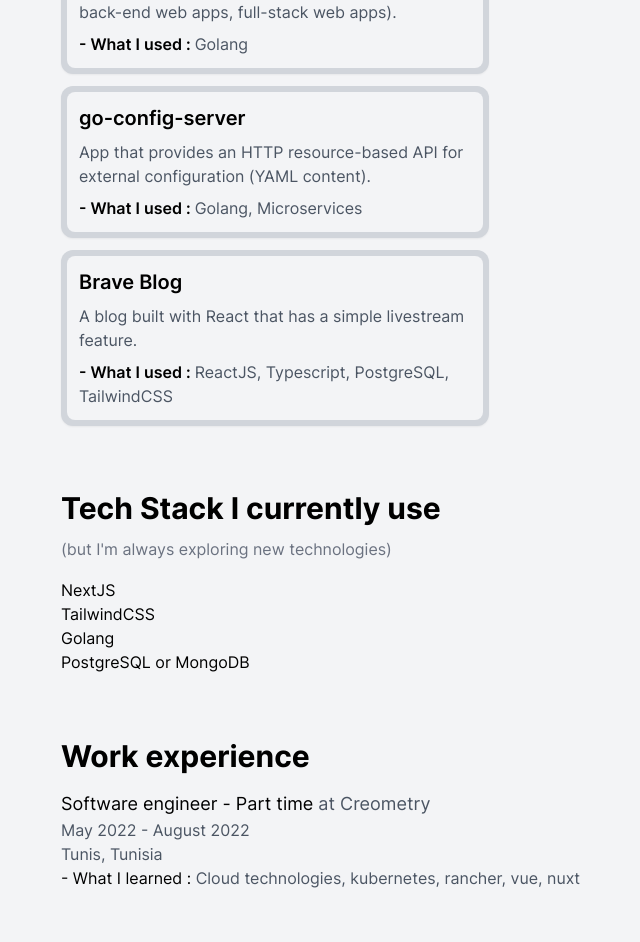
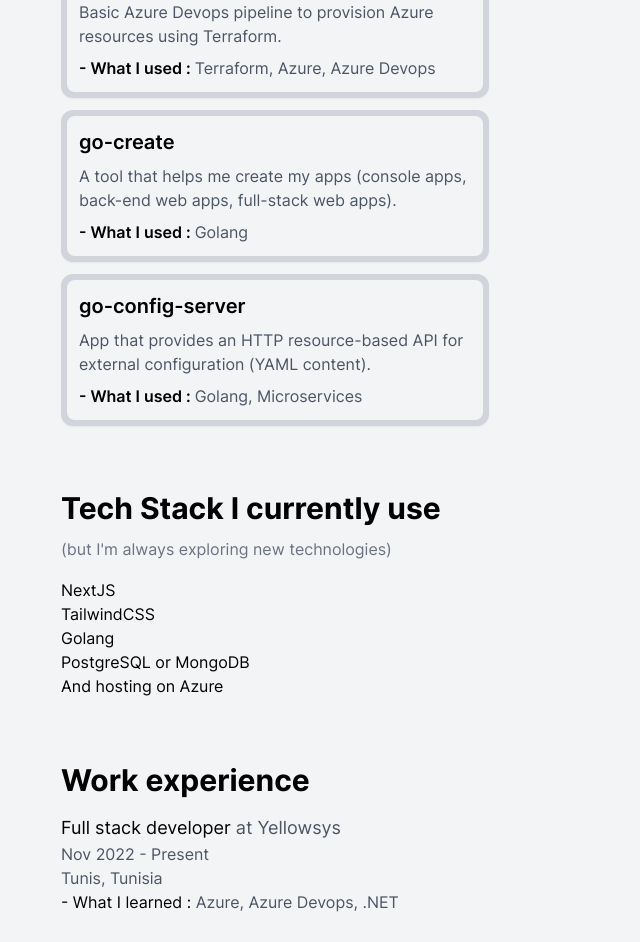
Before and after one commit to Seifbarouni/seifbarouni.live, a Next.js app: page / in a window 1280 px wide. Shown: the part 650-1592 px from the top of the page, without its empty margins (371-1011 px from the left). Built offline with nearby package versions, Linux system fonts and the light colour scheme; what tailwindcss-no-scrollbar would draw is missing.

Commit message:
data update

```diff
--- a/components/home/RecentProjects.tsx
+++ b/components/home/RecentProjects.tsx
@@ -12,6 +12,12 @@ const RecentProjects: React.FC<RecentProjectsProps> = () => {
         used={['NextJS', 'TailwindCSS', 'TypeScript']}
       />
       <Project
+        link="https://github.com/Seifbarouni/azure-terraform"
+        title="azure-terraform"
+        description="Basic Azure Devops pipeline to provision Azure resources using Terraform."
+        used={['Terraform', 'Azure', 'Azure Devops']}
+      />
+      <Project
         link="https://github.com/Seifbarouni/go-create"
         title="go-create"
         description="A tool that helps me create my apps (console apps, back-end web apps, full-stack web apps)."
@@ -23,12 +29,6 @@ const RecentProjects: React.FC<RecentProjectsProps> = () => {
         description="App that provides an HTTP resource-based API for external configuration (YAML content)."
         used={['Golang', 'Microservices']}
       />
-      <Project
-        link="https://github.com/Seifbarouni/BraveBlog-frontend"
-        title="Brave Blog"
-        description="A blog built with React that has a simple livestream feature."
-        used={['ReactJS', 'Typescript', 'PostgreSQL', 'TailwindCSS']}
-      />
     </div>
   )
 }
--- a/components/home/TechStack.tsx
+++ b/components/home/TechStack.tsx
@@ -48,6 +48,14 @@ const TechStack: React.FC<TechStackProps> = ({}) => {
           MongoDB
         </a>
       </div>
+      <a
+        rel="noopener noreferrer"
+        href="https://azure.microsoft.com/en-us/"
+        target="_blank"
+        aria-label="Read more about Azure"
+      >
+        And hosting on Azure
+      </a>
     </div>
   )
 }
--- a/components/timeline/FullTimeline.tsx
+++ b/components/timeline/FullTimeline.tsx
@@ -61,6 +61,7 @@ const FullTimeline: React.FC<FullTimelineProps> = ({}) => {
     <div className="pt-8 pb-8 sm:w-5/6 2xl:px-24">
       <Year>2022</Year>
       <ul>
+        <Achievement title="Got a full time job as a full stack developer at Yellowsys"></Achievement>
         <Achievement title="Started the first semester of my fourth year of computer science"></Achievement>
         <Achievement title="Got my first part time job as a software engineer">
           <p>
--- a/pages/index.tsx
+++ b/pages/index.tsx
@@ -11,7 +11,7 @@ export default function Home() {
   return (
     <Layout selected="home">
       <Head>
-        <title>Seif Barouni - Developer</title>
+        <title>Seif Barouni</title>
       </Head>
       <div className="flex flex-col  xl:px-72 md:px-16 justify-center">
         <div className="flex xl:flex-row flex-col xl:items-center justify-center xl:space-x-12">
@@ -30,8 +30,8 @@ export default function Home() {
             </h1>
             <h2 className="text-gray-600 dark:text-gray-400 pt-4 ml-0.5 md:w-2/3 mb-16">
               I'm a Software Developer, cloud enthusiast and problem solver from
-              Tunisia. I'm currently learning Terraform. You can find
-              my contact details{' '}
+              Tunisia. I'm currently learning Terraform and using Azure. You can
+              find my contact details{' '}
               <a
                 href="#footer"
                 className="text-blue-500 underline hover:cursor-pointer"
@@ -59,11 +59,21 @@ export default function Home() {
             Work experience
           </h1>
           <WorkExperience
+            jobTitle="Full stack developer"
+            company="Yellowsys"
+            startDate="Nov 2022"
+            endDate="Present"
+            whatIlearned={'Azure, Azure Devops, .NET'}
+            location="Tunis, Tunisia"
+          />
+          <WorkExperience
             jobTitle="Software engineer - Part time"
             company="Creometry"
             startDate="May 2022"
             endDate="August 2022"
-            whatIlearned={'Cloud technologies, kubernetes, rancher, vue, nuxt'}
+            whatIlearned={
+              'Cloud technologies, AWS, kubernetes, rancher, vue, nuxt'
+            }
             location="Tunis, Tunisia"
           />
           <WorkExperience
```
